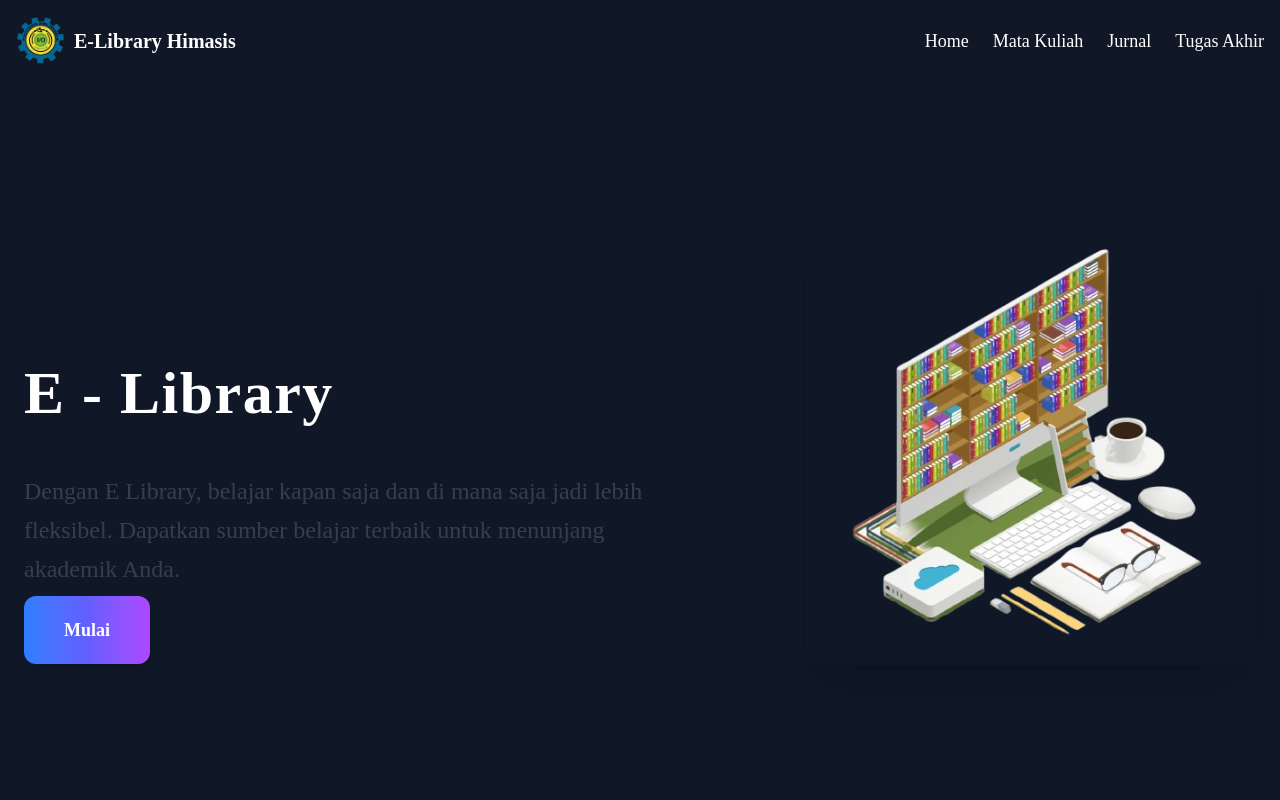
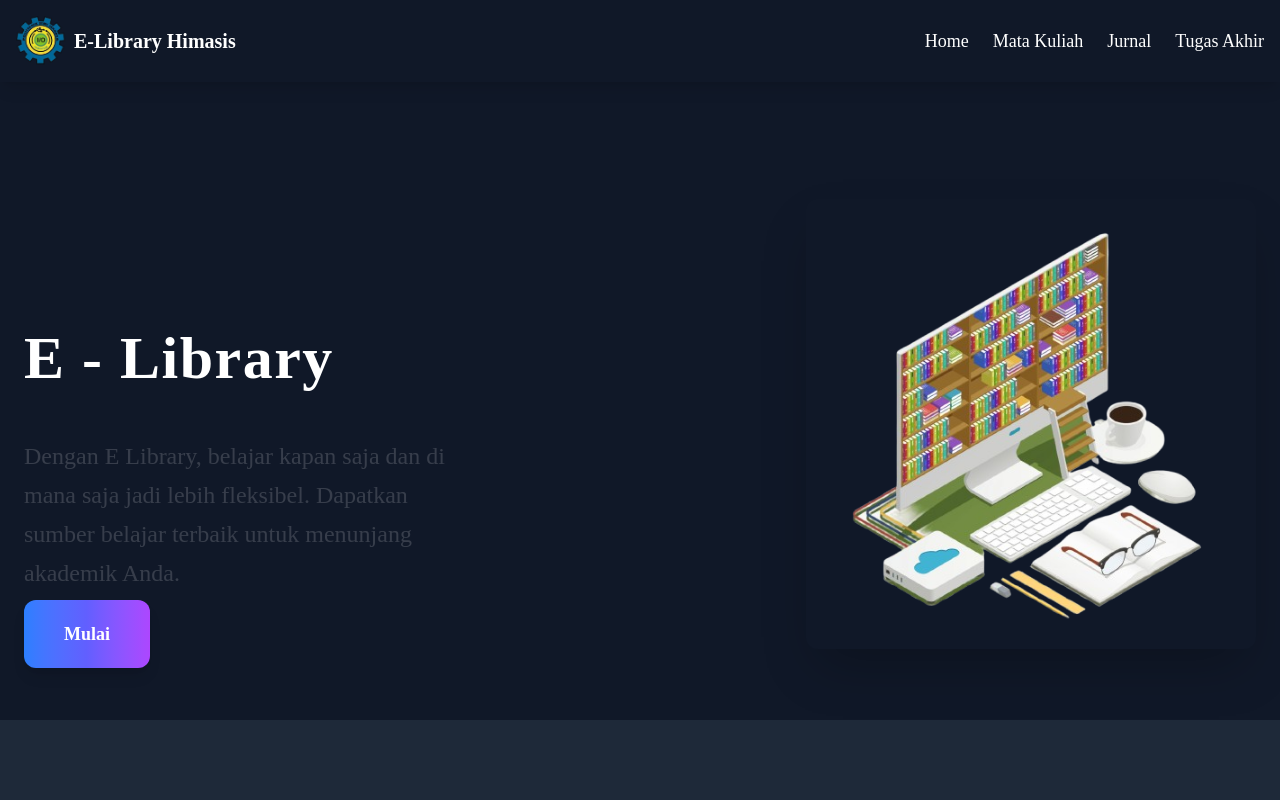
Before and after one commit to himasisakademik/elib-himasis, a Next.js app: page / in a window 1280 px wide. Shown: the top 800 px of the page. Built offline with nearby package versions, Linux system fonts and the light colour scheme; no server answers.

Commit message:
fead: added layout header

```diff
--- a/app/page.tsx
+++ b/app/page.tsx
@@ -34,7 +34,7 @@ const Page = () => {
       <Header />
 
       {/* Wrapper untuk mengatasi AOS overlap */}
-      <div className="relative bg-gray-900 text-white min-h-screen overflow-visible">
+      <div className="bg-gray-900 text-white w-full overflow-visible">
 
         {/* HomePage Section */}
         <HomePage />
--- a/components/HomePage.tsx
+++ b/components/HomePage.tsx
@@ -35,12 +35,12 @@ const HomePage = () => {
 
   return (
     <section
-  className="bg-gray-900 text-white flex items-center justify-center h-screen min-h-screen w-full px-6 pt-20 md:pt-0 overflow-hidden"
+  className="bg-gray-900 text-white flex flex-col items-center justify-center min-h-[90vh] w-full px-6 pt-24 pb-12"
   data-aos="fade-up"
   data-aos-duration="1500"
 >
 
-<div className="flex mt-28 md:mt-20 flex-col md:flex-row items-center justify-between w-full max-w-7xl">
+<div className="flex md:mt-20 flex-col md:flex-row items-center justify-between w-full max-w-7xl">
 
         {/* Bagian Kiri: Judul, Deskripsi, Button */}
         <div className="text-center md:text-left space-y-6">
@@ -71,21 +71,21 @@ const HomePage = () => {
           </motion.button>
         </div>
 
-        {/* Bagian Kanan: Gambar */}
         <motion.div
   initial={{ opacity: 0, x: 50 }}
   animate={{ opacity: 1, x: 0 }}
   transition={{ duration: 1 }}
-          className="flex justify-center md:justify-end mt-10 md:mt-0"
+  className="flex justify-center md:justify-end w-full mt-10 md:mt-0"
 >
   <Image
     src={Logo}
     alt="E-Library Illustration"
-            className="rounded-xl shadow-2xl w-[450px] h-auto"
+    className="rounded-xl shadow-2xl w-[90%] max-w-[350px] md:max-w-[450px] h-auto"
     data-aos="fade-left"
     data-aos-duration="2000"
   />
 </motion.div>
+
       </div>
     </section>
   );
```
Lines whose indentation alone changed are shown as unchanged.
